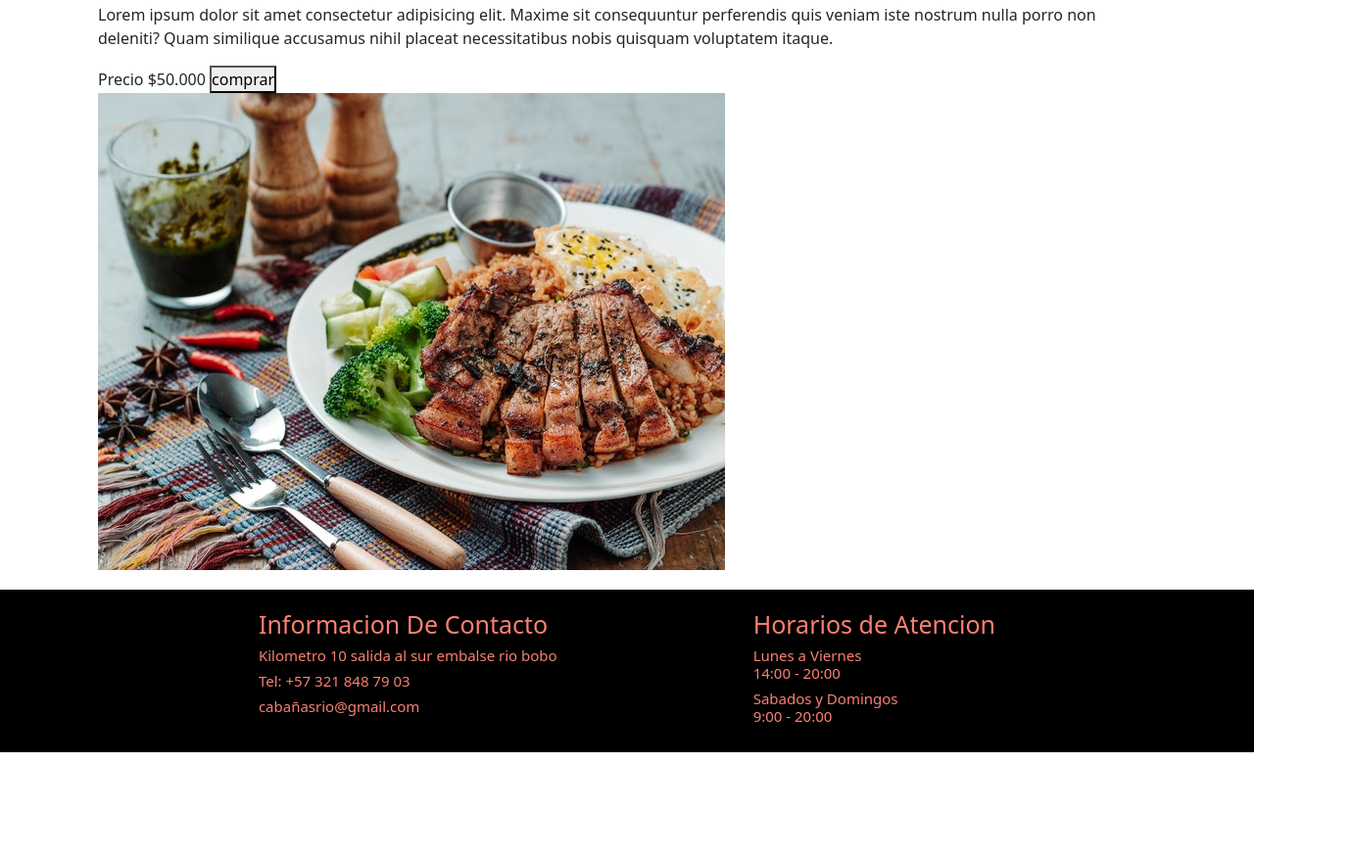
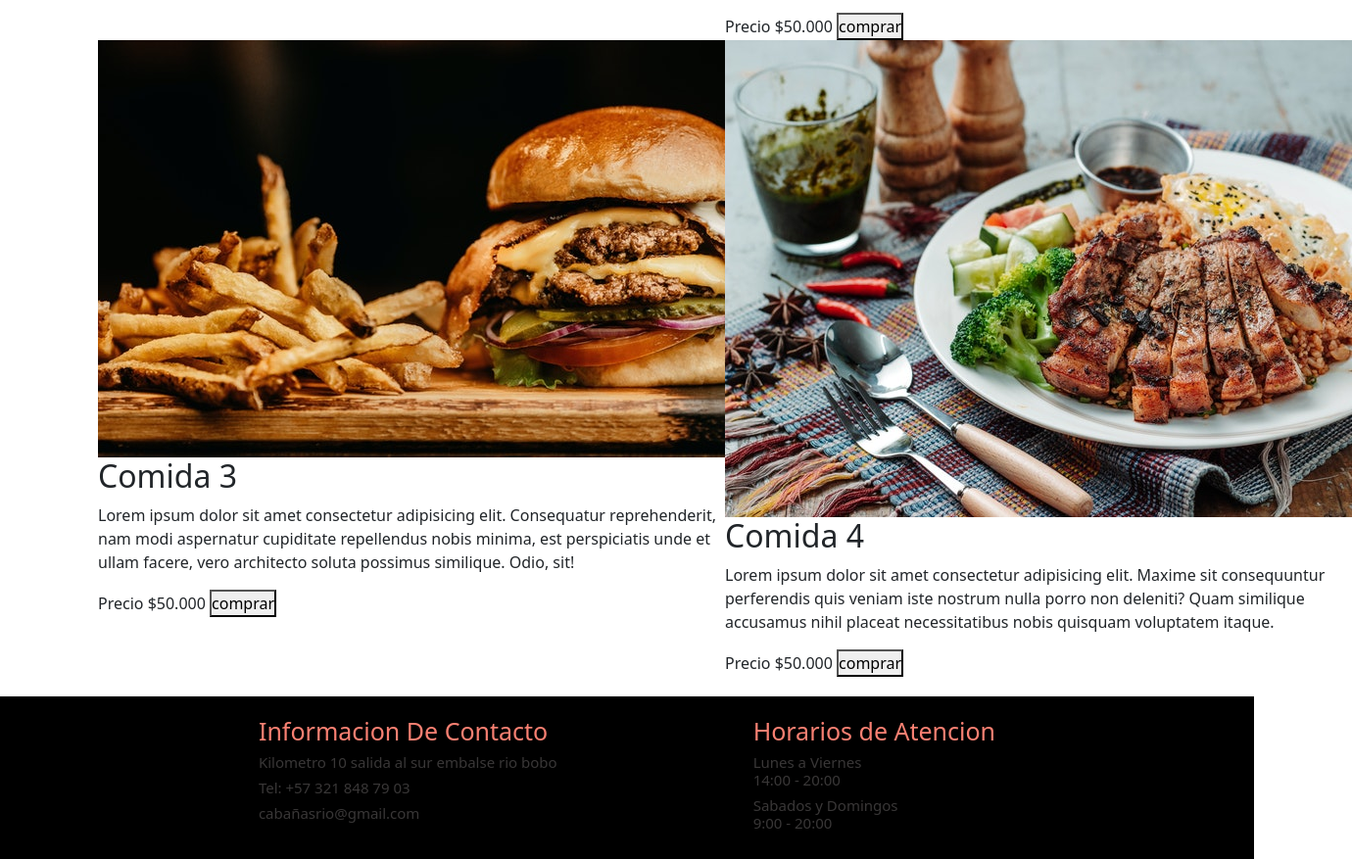
Before and after one commit to JohnCarlosTumal/desafio-sass, a website: page pages/menu.html in a window 1280 px wide. Shown: the part 1438-2315 px from the top of the page at 98% size, 1380 px wide, since content can reach past the window. Before the commit the page ends 2206 px from the top, so only its background shows below. Drawn offline with nearby package versions, Linux system fonts and the light colour scheme.

Commit message:
cambios agregados

```diff
--- a/pages/menu.html
+++ b/pages/menu.html
@@ -93,9 +93,17 @@
 
     </header>
 
-    <main class="centralCuatro">
+    <!-- ------************ MAIN *********** -------- -->
 
+
+    <main class="mainMenu">
+
+        <div class="menuComUno">
             <div class="comida1">
+
+                <div class="imgComida1">
+                    <img src="../img/pexels-jonathan-borba-2983101.jpg" alt="">
+                </div>
 
                 <h2>Comida 1</h2>
 
@@ -114,11 +122,15 @@
 
             </div>
 
-        <div class="imgComida1">
-            <img src="../img/pexels-jonathan-borba-2983101.jpg" alt="">
-        </div>
+
 
             <div class="comida2">
+
+                <div class="imgComida2">
+
+                    <img src="../img/pexels-nerfee-mirandilla-3186654.jpg" alt="">
+
+                </div>
                 <h2>Comida 2</h2>
                 <p>
                     Lorem ipsum dolor sit amet consectetur adipisicing elit. Maxime sit consequuntur perferendis quis veniam
@@ -131,12 +143,57 @@
                     <button>comprar</button>
                 </div>
             </div>
+        </div>
+
+
+        <div class="menuComDos">
+            <div class="comida1">
+
+                <div class="imgComida1">
+                    <img src="../img/pexels-jonathan-borba-2983101.jpg" alt="">
+                </div>
+
+                <h2>Comida 3</h2>
+
+                <p>
+                    Lorem ipsum dolor sit amet consectetur adipisicing elit. Consequatur reprehenderit, nam modi aspernatur
+                    cupiditate repellendus nobis minima, est perspiciatis unde et ullam facere, vero architecto soluta
+                    possimus similique. Odio, sit!
+
+                </p>
+
+
+                <div class="comprar">
+                    <label for="precioDos" class="dos"> Precio $50.000</label>
+                    <button>comprar</button>
+                </div>
+
+            </div>
+
+
+
+            <div class="comida2">
 
                 <div class="imgComida2">
 
                     <img src="../img/pexels-nerfee-mirandilla-3186654.jpg" alt="">
 
                 </div>
+                <h2>Comida 4</h2>
+                <p>
+                    Lorem ipsum dolor sit amet consectetur adipisicing elit. Maxime sit consequuntur perferendis quis veniam
+                    iste nostrum nulla porro non deleniti? Quam similique accusamus nihil placeat necessitatibus nobis
+                    quisquam voluptatem itaque.
+
+                </p>
+                <div class="comprar">
+                    <label for="precioDos" class="dos"> Precio $50.000</label>
+                    <button>comprar</button>
+                </div>
+            </div>
+        </div>
+
+
 
     </main>
 
--- a/scss/styles.scss
+++ b/scss/styles.scss
@@ -222,7 +222,6 @@ footer {
     height: 100%;
     display: flex;
     background-color: $cNegro;
-    color: salmon;
     padding: 20px;
     font-size: 20px;
     column-gap: 200px;
@@ -232,18 +231,22 @@ footer {
 
         .inf {
             font-size: 25px;
+            color: salmon;
         }
 
         .dir {
             font-size: 15px;
+            color: rgb(57, 55, 55);
         }
 
         .tel {
             font-size: 15px;
+            color: rgb(57, 55, 55);
         }
 
         .email {
             font-size: 15px;
+            color: rgb(57, 55, 55);
         }
     }
 
@@ -251,10 +254,12 @@ footer {
 
         h4{
             font-size: 25px;
+            color: salmon;
         }
 
         h5{
             font-size: 15px;
+            color: rgb(57, 55, 55);
 
             span{
                 display: block;
@@ -263,6 +268,7 @@ footer {
 
         h6{
             font-size: 15px;
+            color: rgb(57, 55, 55);
 
             span{
                 display: block;
@@ -626,3 +632,19 @@ header{
     }
 
 }
+
+
+/* ----------------***********  MENU  *********-----------------*/
+
+.mainMenu{
+    display: flex;
+    flex-direction: column;
+
+    .menuComUno{
+        display: flex;
+    }
+
+    .menuComDos{
+        display: flex;
+    }
+}
```
Also changed, not shown: css/main.css. Lines whose indentation alone changed are shown as unchanged.
